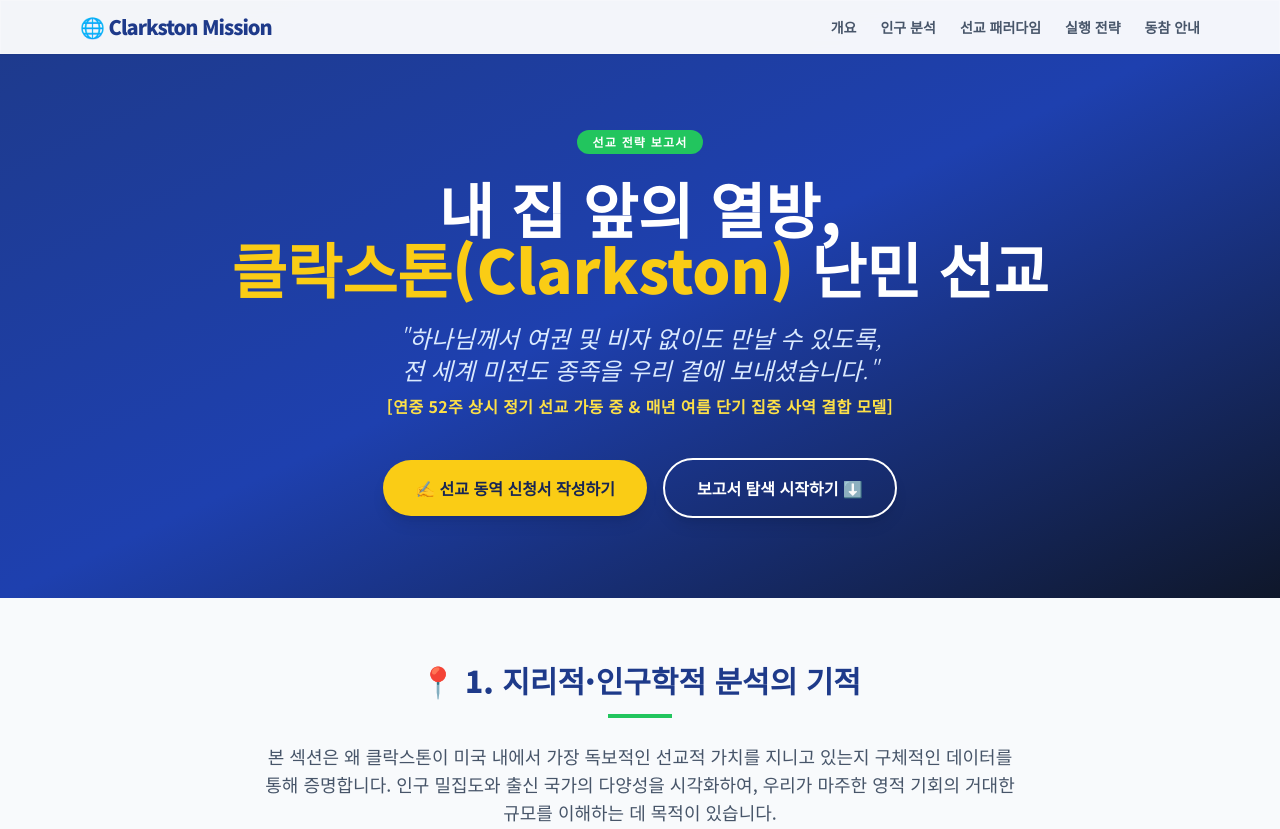
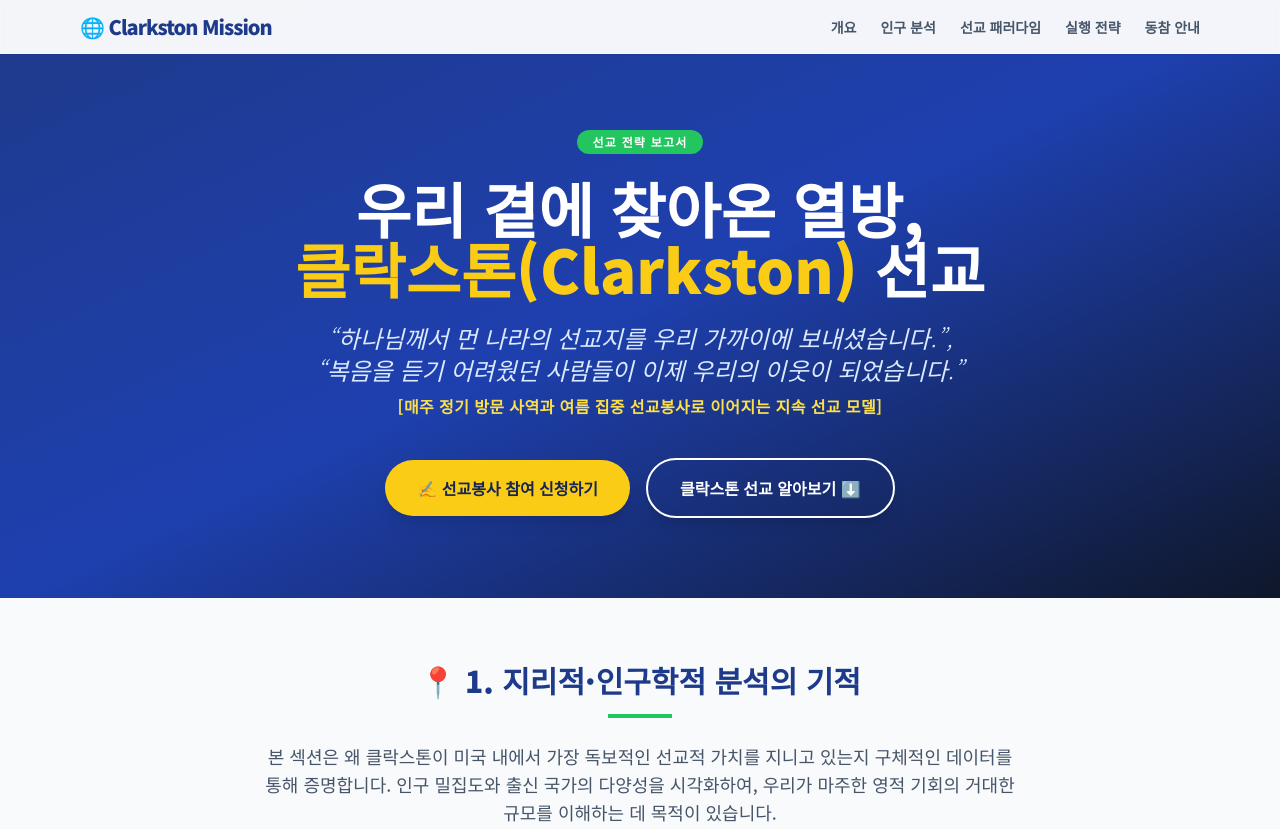
Before and after one commit to tochrisyoo-debug/clarkston, a plain HTML site: page index.html in a window 1280 px wide. Shown: the top 829 px of the page. Drawn offline with nearby package versions, Linux system fonts and the light colour scheme.

Commit message:
Update index.html

```diff
--- a/index.html
+++ b/index.html
@@ -41,19 +41,19 @@ body { font-family: 'Noto Sans KR', sans-serif; background-color: #f8fafc; color
 <header id="intro" class="pt-32 pb-20 px-4 bg-gradient-to-br from-blue-900 via-blue-800 to-slate-900 text-white text-center">
     <div class="max-w-4xl mx-auto">
         <div class="inline-block px-4 py-1 rounded-full bg-green-500 text-white font-bold text-xs mb-6 tracking-widest">선교 전략 보고서</div>
-        <h1 class="text-4xl md:text-6xl font-black mb-6 leading-tight">내 집 앞의 열방,<br><span class="text-yellow-400">클락스톤(Clarkston)</span> 난민 선교</h1>
+        <h1 class="text-4xl md:text-6xl font-black mb-6 leading-tight">우리 곁에 찾아온 열방,<br><span class="text-yellow-400">클락스톤(Clarkston)</span> 선교</h1>
         <p class="text-lg md:text-2xl text-blue-100 font-light italic mb-2 break-keep">
-            "하나님께서 여권 및 비자 없이도 만날 수 있도록,<br class="hidden md:block">전 세계 미전도 종족을 우리 곁에 보내셨습니다."
+           “하나님께서 먼 나라의 선교지를 우리 가까이에 보내셨습니다.”,<br class="hidden md:block">“복음을 듣기 어려웠던 사람들이 이제 우리의 이웃이 되었습니다.”
         </p>
         <p class="text-sm md:text-base text-yellow-300 font-semibold mb-10 tracking-wide">
-            [연중 52주 상시 정기 선교 가동 중 & 매년 여름 단기 집중 사역 결합 모델]
+            [매주 정기 방문 사역과 여름 집중 선교봉사로 이어지는 지속 선교 모델]
         </p>
         <div class="flex flex-col sm:flex-row justify-center items-center gap-4">
             <a href="https://script.google.com/macros/s/AKfycby_dNhJeVP_KrVKtsTVYgSmXoSJbgVIFndfKRNJhfkMwtBaem3HLRcc-maCCj-2xpyUVw/exec" target="_blank" class="inline-block bg-yellow-400 hover:bg-yellow-300 text-blue-950 font-black py-4 px-8 rounded-full shadow-lg transition transform hover:-translate-y-1">
-                ✍️ 선교 동역 신청서 작성하기
+                ✍️ 선교봉사 참여 신청하기
             </a>
             <a href="#demographics" class="inline-block bg-transparent border-2 border-white hover:bg-white hover:text-slate-900 text-white font-bold py-4 px-8 rounded-full shadow-lg transition transform hover:-translate-y-1">
-                보고서 탐색 시작하기 ⬇️
+                클락스톤 선교 알아보기 ⬇️
             </a>
         </div>
     </div>
```
